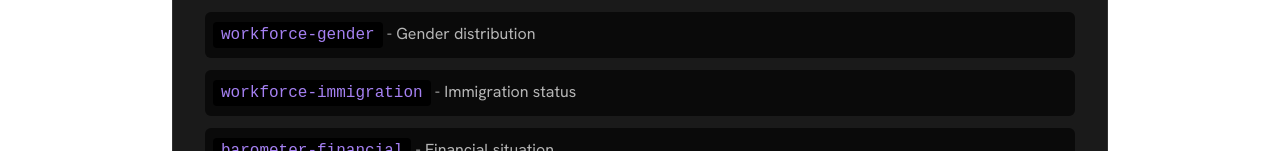
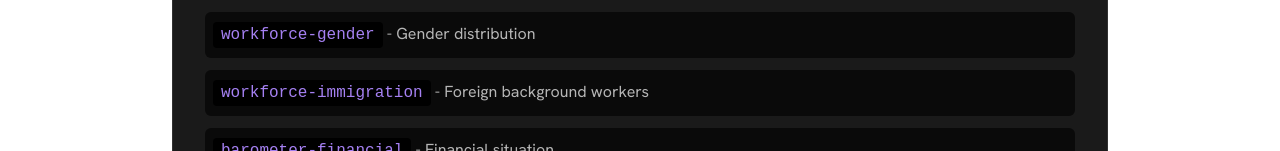
Before and after one commit to youssefzad/FinnishStartupDashboard, a React (Vite) app in the folder web/: page /embed-help in a window 1280 px wide. Shown: the part 649-800 px from the top of the page. Built offline with nearby package versions, Linux system fonts and the light colour scheme; no server answers.

Commit message:
Update Immigration chart: rename to Foreign background workers and add definition

```diff
--- a/web/src/charts/buildWorkforceConfigs.ts
+++ b/web/src/charts/buildWorkforceConfigs.ts
@@ -565,7 +565,7 @@ export function buildImmigrationConfig(
       ...(showFinnishBar ? { Finnish: row.Finnish } : {}),
       ...(showForeignBar ? { Foreign: row.Foreign } : {})
     }))
-    chartTitle = 'Immigration status'
+    chartTitle = 'Foreign background workers'
     currentLabel = 'Employees'
   }
 
--- a/web/src/components/EmbedHelp.tsx
+++ b/web/src/components/EmbedHelp.tsx
@@ -28,7 +28,7 @@ export default function EmbedHelp() {
               <li><code>economic-impact-firms</code> - Active firms</li>
               <li><code>economic-impact-rdi</code> - R&D investments</li>
               <li><code>workforce-gender</code> - Gender distribution</li>
-              <li><code>workforce-immigration</code> - Immigration status</li>
+              <li><code>workforce-immigration</code> - Foreign background workers</li>
               <li><code>barometer-financial</code> - Financial situation</li>
               <li><code>barometer-employees</code> - Number of employees (barometer)</li>
               <li><code>barometer-economy</code> - Surrounding economy</li>
--- a/web/src/components/ExploreData.tsx
+++ b/web/src/components/ExploreData.tsx
@@ -1240,7 +1240,7 @@ const ExploreData = () => {
           trendText = `The share has remained relatively stable, at around ${latestShare.toFixed(1)}% in ${latestYear}.`
         }
 
-        return `The share of foreign background employees in Finnish startup-based firms was ${latestShare.toFixed(1)}% in ${latestYear}. ${trendText} This diversity reflects the international nature of Finland's startup ecosystem and its ability to attract talent from around the world.`
+        return `Foreign background employees are defined as persons who were born outside of Finland. The share of foreign background employees in Finnish startup-based firms was ${latestShare.toFixed(1)}% in ${latestYear}. ${trendText} This diversity reflects the international nature of Finland's startup ecosystem and its ability to attract talent from around the world.`
       }
 
       if (immigrationShareView === 'none' && immigrationComparisonData.length > 0) {
@@ -1268,7 +1268,7 @@ const ExploreData = () => {
           trendText = `The share of foreign background employees has remained relatively stable, at around ${latestForeignShare.toFixed(1)}% in ${latestYear}.`
         }
 
-        return `The Finnish startup sector workforce includes both Finnish and foreign background employees. In ${latestYear}, foreign background employees represented ${latestForeignShare.toFixed(1)}% of the total workforce in startup-based firms. ${trendText} This diversity reflects the international nature of Finland's startup ecosystem and its ability to attract talent from around the world.`
+        return `Foreign background employees are defined as persons who were born outside of Finland. The Finnish startup sector workforce includes both Finnish and foreign background employees. In ${latestYear}, foreign background employees represented ${latestForeignShare.toFixed(1)}% of the total workforce in startup-based firms. ${trendText} This diversity reflects the international nature of Finland's startup ecosystem and its ability to attract talent from around the world.`
       }
 
       return ''
@@ -1300,7 +1300,7 @@ const ExploreData = () => {
     } else if (immigrationComparisonData.length > 0) {
       // Bar chart view
       chartData = barChartData
-      chartTitle = 'Immigration status'
+      chartTitle = 'Foreign background workers'
       currentLabel = 'Employees'
     } else {
       return null
@@ -2339,7 +2339,7 @@ const ExploreData = () => {
         }))
         currentLabel = 'Employees'
         isRevenueValue = false
-        chartTitle = 'Immigration status'
+        chartTitle = 'Foreign background workers'
       }
     } else if (fullscreenChart === 'rdi' && fullscreenRdiMetric) {
       const metric = fullscreenRdiMetric
@@ -3678,7 +3678,7 @@ const ExploreData = () => {
                         trendText = `The share has remained relatively stable, at around ${latestShare.toFixed(1)}% in ${latestYear}.`
                       }
 
-                      return `The share of foreign background employees in Finnish startup-based firms was ${latestShare.toFixed(1)}% in ${latestYear}. ${trendText} This diversity reflects the international nature of Finland's startup ecosystem and its ability to attract talent from around the world.`
+                      return `Foreign background employees are defined as persons who were born outside of Finland. The share of foreign background employees in Finnish startup-based firms was ${latestShare.toFixed(1)}% in ${latestYear}. ${trendText} This diversity reflects the international nature of Finland's startup ecosystem and its ability to attract talent from around the world.`
                     }
 
                     if (immigrationShareView === 'none' && immigrationComparisonData.length > 0) {
@@ -3706,7 +3706,7 @@ const ExploreData = () => {
                         trendText = `The share of foreign background employees has remained relatively stable, at around ${latestForeignShare.toFixed(1)}% in ${latestYear}.`
                       }
 
-                      return `The Finnish startup sector workforce includes both Finnish and foreign background employees. In ${latestYear}, foreign background employees represented ${latestForeignShare.toFixed(1)}% of the total workforce in startup-based firms. ${trendText} This diversity reflects the international nature of Finland's startup ecosystem and its ability to attract talent from around the world.`
+                      return `Foreign background employees are defined as persons who were born outside of Finland. The Finnish startup sector workforce includes both Finnish and foreign background employees. In ${latestYear}, foreign background employees represented ${latestForeignShare.toFixed(1)}% of the total workforce in startup-based firms. ${trendText} This diversity reflects the international nature of Finland's startup ecosystem and its ability to attract talent from around the world.`
                     }
 
                     return ''
@@ -3738,7 +3738,7 @@ const ExploreData = () => {
                   } else if (immigrationComparisonData.length > 0) {
                     // Bar chart view
                     chartData = barChartData
-                      chartTitle = 'Immigration status'
+                      chartTitle = 'Foreign background workers'
                     currentLabel = 'Employees'
                   } else {
                       return null
--- a/web/src/components/WorkforceExplorer.tsx
+++ b/web/src/components/WorkforceExplorer.tsx
@@ -27,7 +27,7 @@ type TabType = 'gender' | 'immigration'
 // Expected title patterns for each tab (for validation)
 const EXPECTED_TITLES: Record<TabType, string[]> = {
   gender: ['Gender distribution', 'Gender'],
-  immigration: ['Immigration status', 'Immigration']
+  immigration: ['Foreign background workers', 'Foreign background', 'Immigration status']
 }
 
 /**
@@ -96,7 +96,7 @@ const WorkforceExplorer = ({
 
   const tabs = [
     { id: 'gender' as TabType, label: 'Gender', available: hasGender },
-    { id: 'immigration' as TabType, label: 'Immigration', available: hasImmigration }
+    { id: 'immigration' as TabType, label: 'Foreign background', available: hasImmigration }
   ].filter(tab => tab.available)
 
   /**
--- a/web/src/config/chartRegistry.ts
+++ b/web/src/config/chartRegistry.ts
@@ -160,7 +160,7 @@ export const chartRegistry: Record<ChartId, ChartRegistryEntry> = {
   },
   'workforce-immigration': {
     chartId: 'workforce-immigration',
-    title: 'Immigration status',
+    title: 'Foreign background workers',
     kind: 'bar',
     dataKey: 'employeesGender',
     buildConfig: (data, params) => {
```
